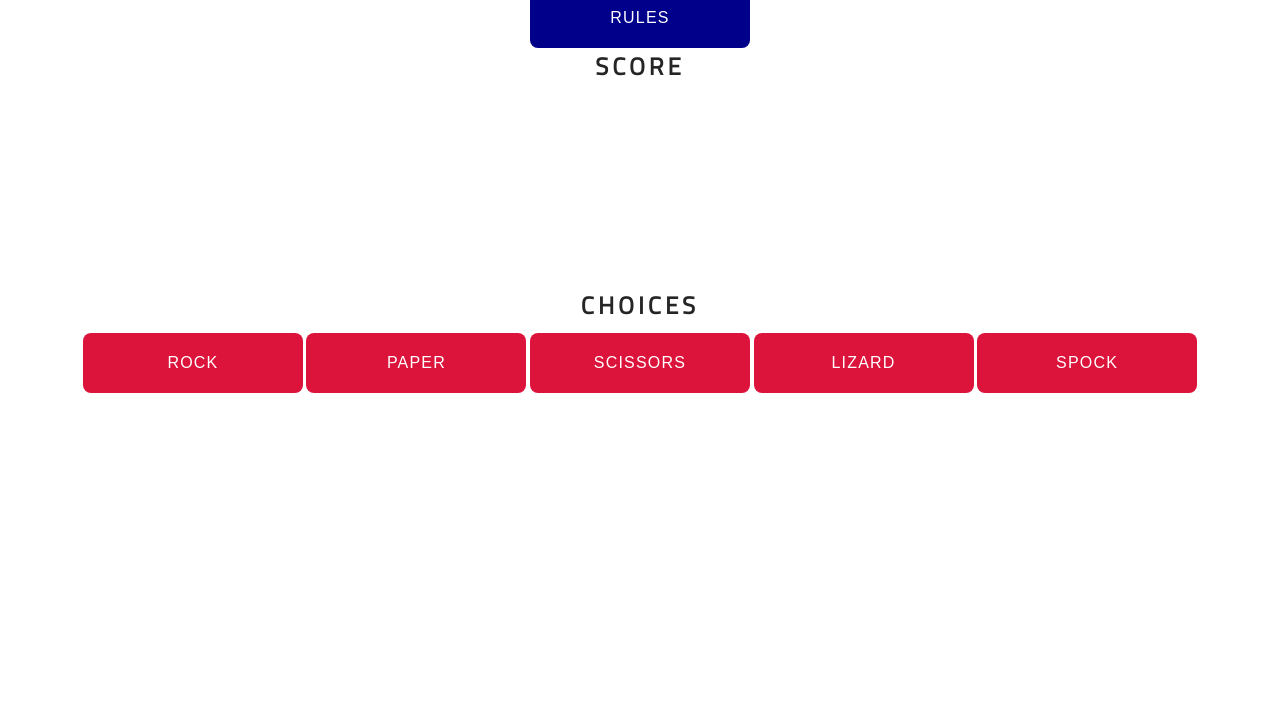
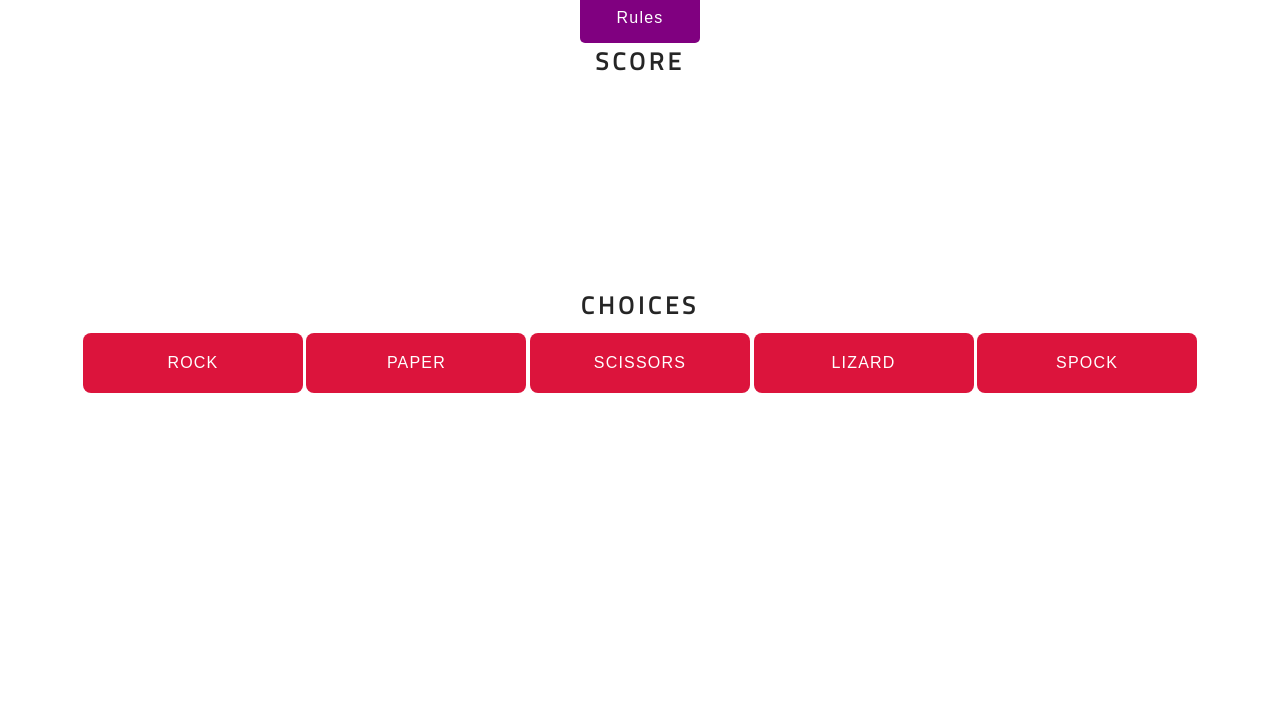
Before and after one commit to CarmenCantudo/rock-paper-scissors-lizard-spock, a plain HTML site: page index.html in a window 1280 px wide. Shown: the part 87-800 px from the top of the page. Drawn offline with Linux system fonts and the light colour scheme.

Commit message:
Edit rules button, change colour and size

```diff
--- a/assets/css/style.css
+++ b/assets/css/style.css
@@ -33,15 +33,13 @@ h1, h2 {
 /* Rules popup from https://youtu.be/MBaw_6cPmAw */
 
 .rules-btn {
-    width: 220px;
-    height: 60px;
-    font-family: "Raleway", sans-serif;
-    text-transform: uppercase;
+    width: 120px;
+    height: 50px;
     letter-spacing: 1.2px;
     color: white;
-    background-color: darkblue;
+    background-color: purple;
     font-size: 1rem;
-    border-radius: 8px;
+    border-radius: 5px;
     margin-top: 10px;
     text-align: center;
 }
```
